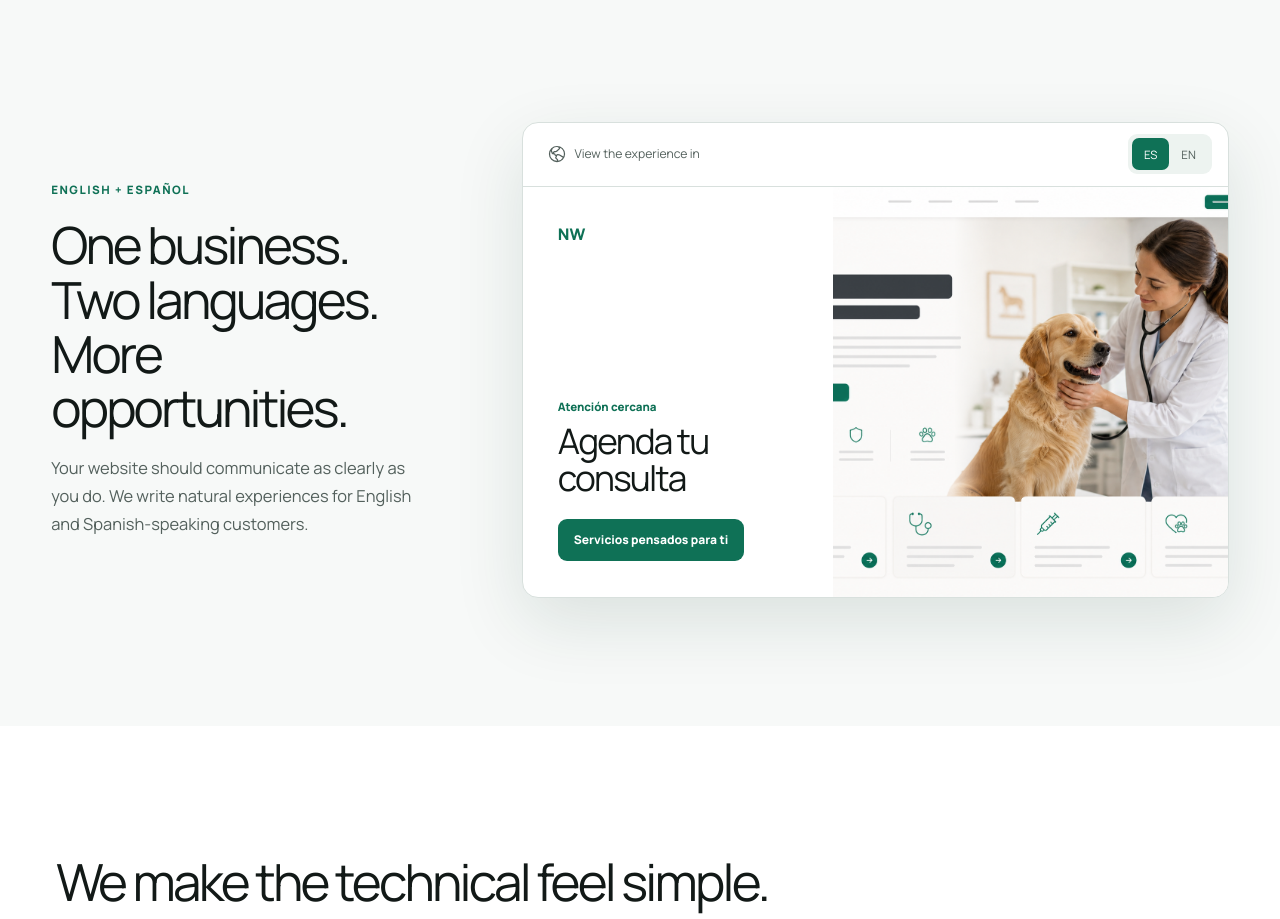
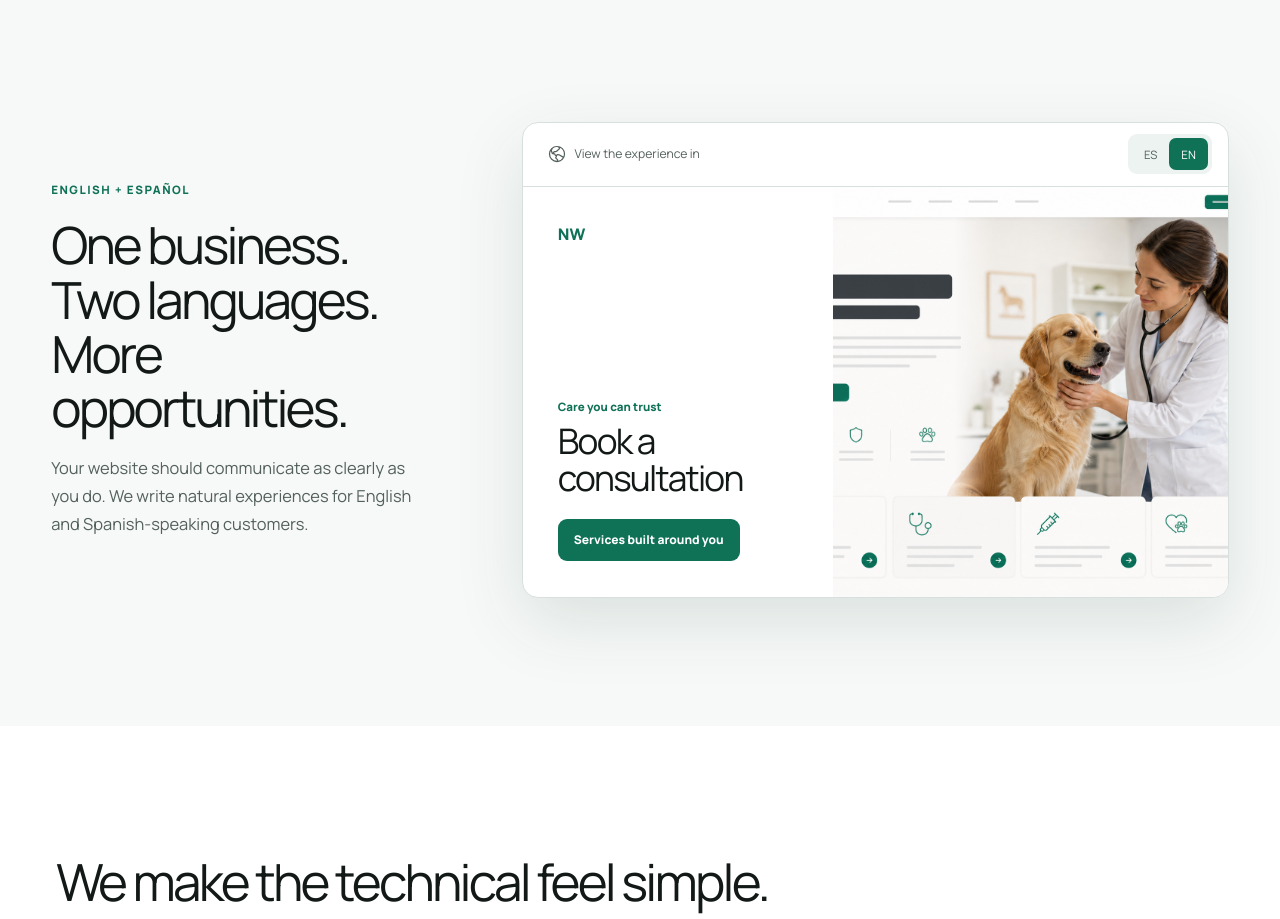
Before and after one commit to JohsonRodriguez/emprendimiento, a Next.js app: page /en in a window 1280 px wide. Shown: the part 4380-5299 px from the top of the page. Built offline with nearby package versions, Linux system fonts and the light colour scheme.

Commit message:
Auto-switch bilingual consultation demo

```diff
--- a/components/BilingualDemo.tsx
+++ b/components/BilingualDemo.tsx
@@ -1,11 +1,20 @@
 "use client";
 import { AnimatePresence, motion, useReducedMotion } from "motion/react";
 import { GlobeHemisphereWest } from "@phosphor-icons/react";
-import { useState } from "react";
+import { useEffect, useState } from "react";
 import type { Dictionary } from "@/lib/content";
 import { assetPath } from "@/lib/assets";
 export function BilingualDemo({ d }: { d: Dictionary }) {
   const [lang,setLang]=useState<"es"|"en">("es"); const reduce=useReducedMotion(); const copy=d.languageCopy[lang];
-  return <div className="language-demo"><div className="demo-bar"><span><GlobeHemisphereWest size={20}/>{d.viewSite}</span><div><button className={lang==="es"?"active":""} onClick={()=>setLang("es")}>ES</button><button className={lang==="en"?"active":""} onClick={()=>setLang("en")}>EN</button></div></div><AnimatePresence mode="wait"><motion.div key={lang} className="demo-content" initial={reduce?false:{opacity:0,y:8}} animate={{opacity:1,y:0}} exit={reduce?{}:{opacity:0,y:-8}} transition={{duration:.25}}><div><span className="demo-logo">NW</span><p>{copy[0]}</p><h3>{copy[1]}</h3><button>{copy[2]}</button></div><div className="demo-photo"><ImageFill /></div></motion.div></AnimatePresence></div>;
+
+  useEffect(() => {
+    if (reduce) return;
+    const interval = window.setInterval(() => {
+      setLang((current) => current === "es" ? "en" : "es");
+    }, 2000);
+    return () => window.clearInterval(interval);
+  }, [reduce]);
+
+  return <div className="language-demo"><div className="demo-bar"><span><GlobeHemisphereWest size={20}/>{d.viewSite}</span><div><button className={lang==="es"?"active":""} onClick={()=>setLang("es")} aria-pressed={lang==="es"}>ES</button><button className={lang==="en"?"active":""} onClick={()=>setLang("en")} aria-pressed={lang==="en"}>EN</button></div></div><AnimatePresence mode="wait"><motion.div key={lang} className="demo-content" initial={reduce?false:{opacity:0,transform:"translateY(8px)"}} animate={{opacity:1,transform:"translateY(0)"}} exit={reduce?{}:{opacity:0,transform:"translateY(-8px)"}} transition={{duration:.2,ease:[.23,1,.32,1]}}><div><span className="demo-logo">NW</span><p>{copy[0]}</p><h3>{copy[1]}</h3><button>{copy[2]}</button></div><div className="demo-photo"><ImageFill /></div></motion.div></AnimatePresence></div>;
 }
 function ImageFill(){return <img src={assetPath("/images/bilingual-veterinary.png")} alt="Modern veterinary clinic website preview with a veterinarian and a golden retriever"/>}
```
